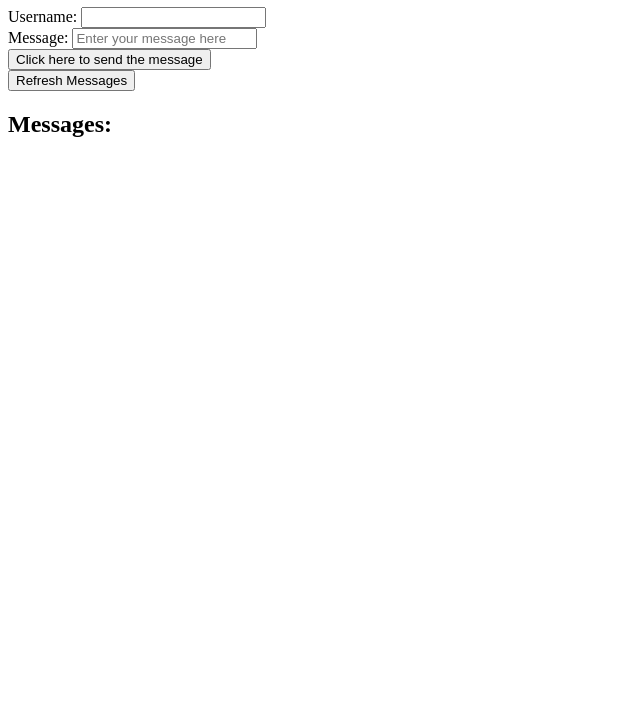
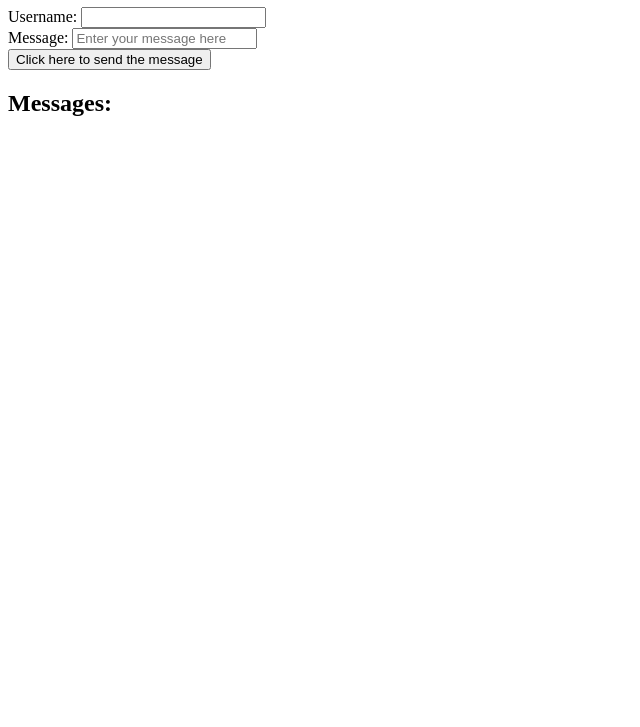
Before and after one commit to michalkundrat/IHZH-API-TEST, a plain HTML site: page index.html in a window 1280 px wide. Shown: the part 73-800 px from the top of the page, without its empty margins (0-640 px from the left). Drawn offline with Linux system fonts and the light colour scheme; no server answers.

Commit message:
Put everything back to pre-SSE attempt state.

```diff
--- a/index.html
+++ b/index.html
@@ -15,7 +15,6 @@
             <br>
             <button type="submit">Click here to send the message</button>
         </form>
-        <button onclick="deleteOldMessages(); fetchNewMessages()">Refresh Messages</button>
     </div>
     <h2>Messages:</h2>
     <div id="messages">
```
